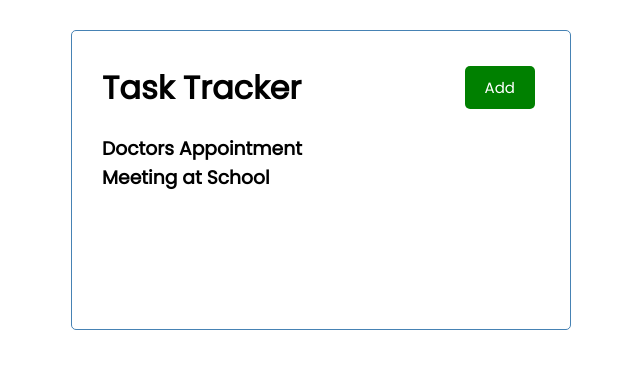
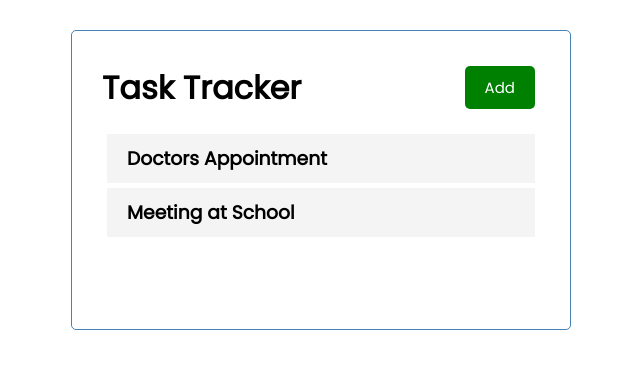
Before and after one commit to tqtrung83/task-tracker, a React (Create React App) app: page / in a window 1280 px wide. Shown: the top 368 px of the page, without its empty margins (319-959 px from the left). Built offline with nearby package versions, Linux system fonts and the light colour scheme.

Commit message:
Added Single Task Component

```diff
--- a/src/App.js
+++ b/src/App.js
@@ -1,12 +1,28 @@
+import React, { useState } from 'react';
 import Header from './components/Header';
-import Task from './components/Task';
+import Tasks from './components/Tasks';
 
 function App() {
+  const [tasks, setTasks] = useState([
+    {
+      id: 1,
+      text: 'Doctors Appointment',
+      day: 'Feb 5th at 2:30pm',
+      reminder: true,
+    },
+    {
+      id: 2,
+      text: 'Meeting at School',
+      day: 'Feb 6th at 1:30pm',
+      reminder: true,
+    },
+  ]);
+
   return (
     <>
       <div className='container'>
         <Header />
-        <Task />
+        <Tasks tasks={tasks} />
       </div>
     </>
   );
--- a/src/components/Task.js
+++ b/src/components/Task.js
@@ -1,27 +1,10 @@
-import React, { useState } from 'react';
+import React from 'react';
 
-const Task = () => {
-  const [tasks, setTasks] = useState([
-    {
-      id: 1,
-      text: 'Doctors Appointment',
-      day: 'Feb 5th at 2:30pm',
-      reminder: true,
-    },
-    {
-      id: 2,
-      text: 'Meeting at School',
-      day: 'Feb 6th at 1:30pm',
-      reminder: true,
-    },
-  ]);
-
+const Task = ({ task }) => {
   return (
-    <>
-      {tasks.map((task) => (
-        <h3 key={task.id}>{task.text}</h3>
-      ))}
-    </>
+    <div className='task'>
+      <h3>{task.text}</h3>
+    </div>
   );
 };
 
--- /dev/null
+++ b/src/components/Tasks.js
@@ -0,0 +1,13 @@
+import Task from './Task';
+
+const Tasks = ({ tasks }) => {
+  return (
+    <>
+      {tasks.map((task) => (
+        <Task key={task.id} task={task} />
+      ))}
+    </>
+  );
+};
+
+export default Tasks;
```
Also changed, not shown: 1 other file (tests, documents, lock files or other folders).
